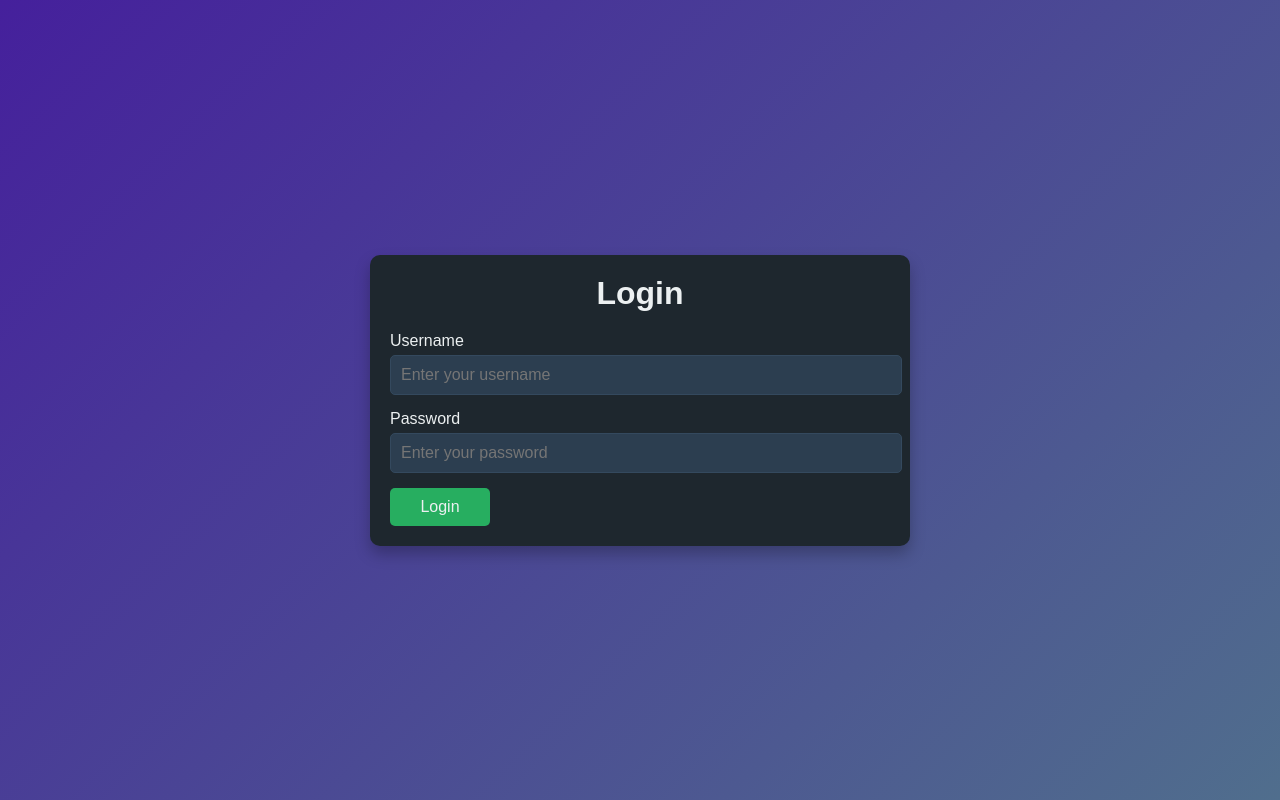
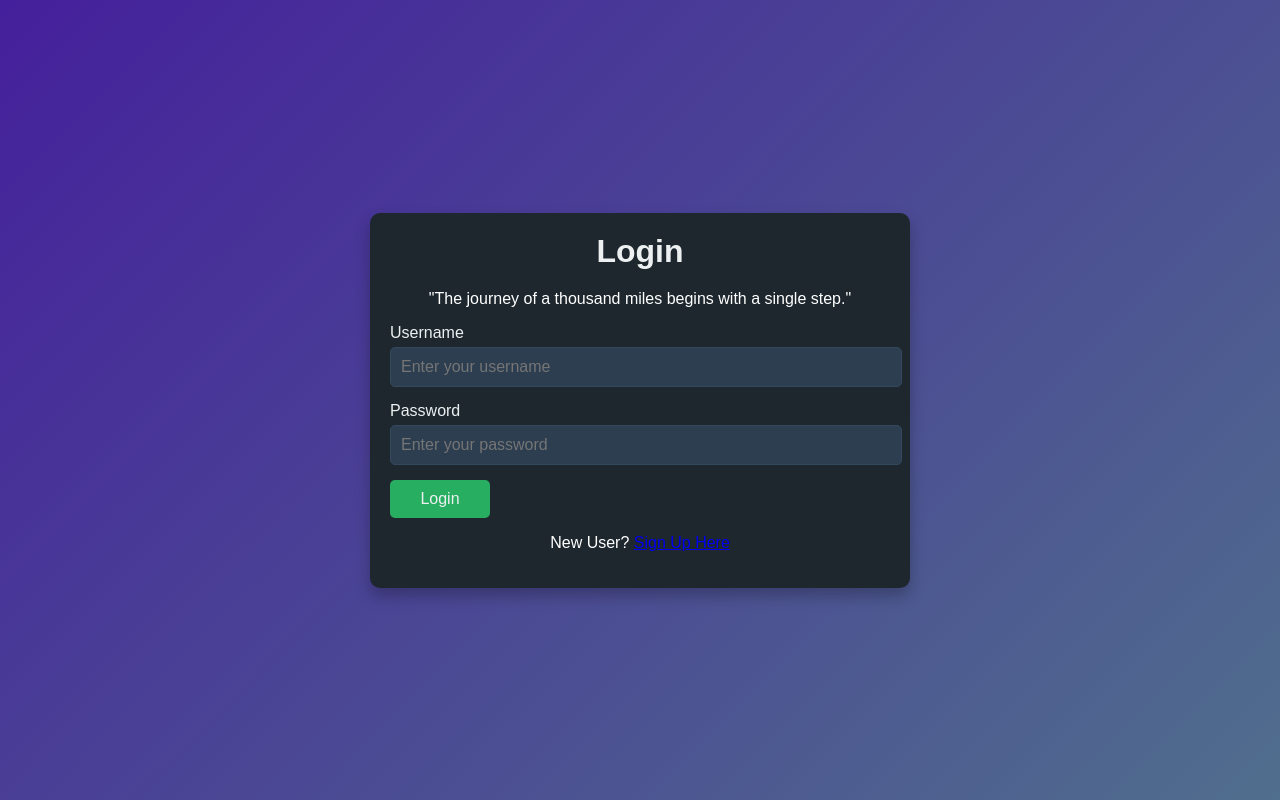
Before and after one commit to Sayapatri/frontend, a website: page login.html in a window 1280 px wide. Drawn offline with Linux system fonts and the light colour scheme.

Commit message:
Update login.html

```diff
--- a/login.html
+++ b/login.html
@@ -11,6 +11,7 @@
     <div class="login-container">
         <div class="login-box">
             <h1>Login</h1>
+            <p class="quote">"The journey of a thousand miles begins with a single step."</p>
             <form id="login-form">
                 <div class="form-group">
                     <label for="username">Username</label>
@@ -24,9 +25,8 @@
 
                 <button type="submit" class="login-btn">Login</button>
             </form>
+            <p class="signup-text">New User? <a href="/index.html">Sign Up Here</a></p>
         </div>
     </div>
-
-
 </body>
 </html>
```
